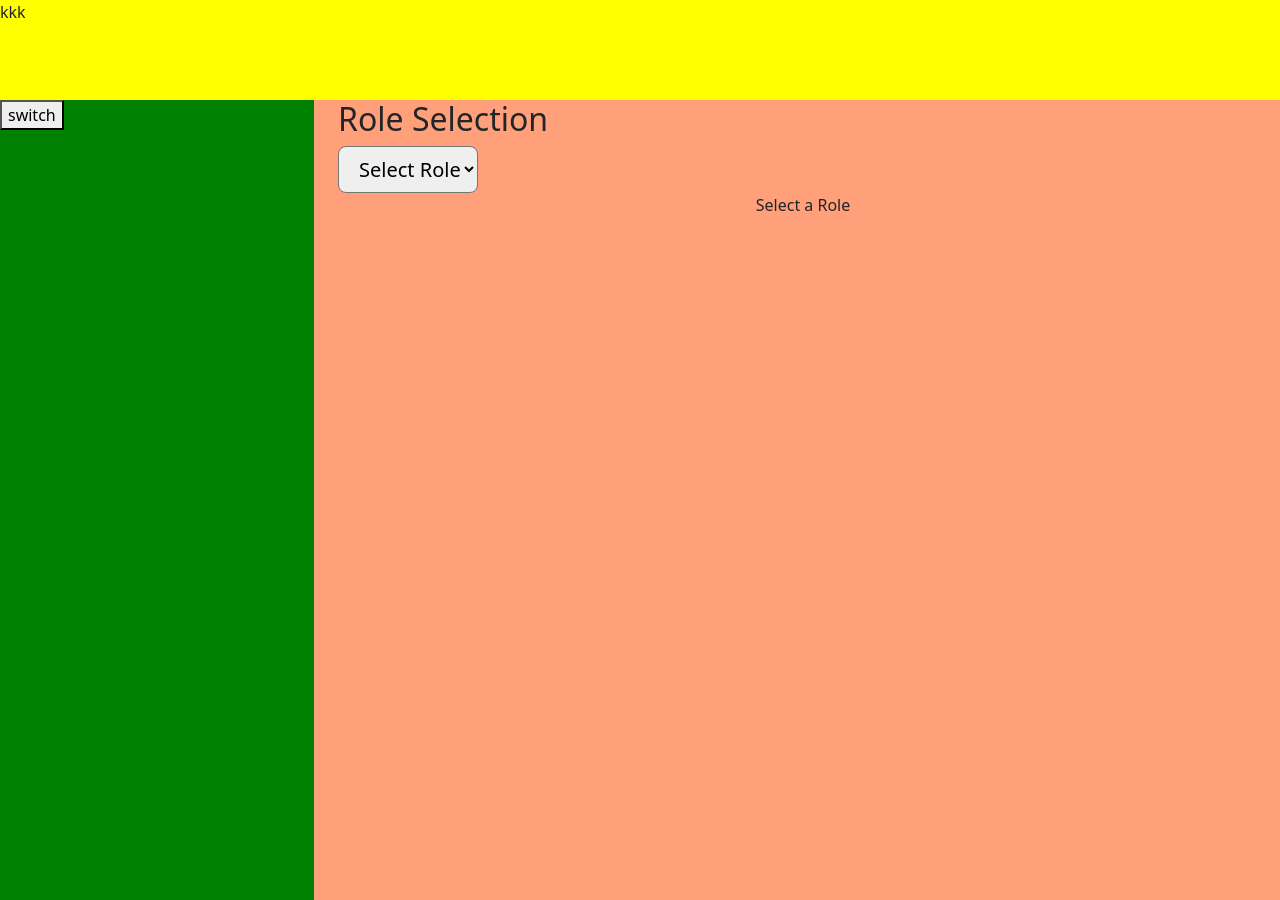
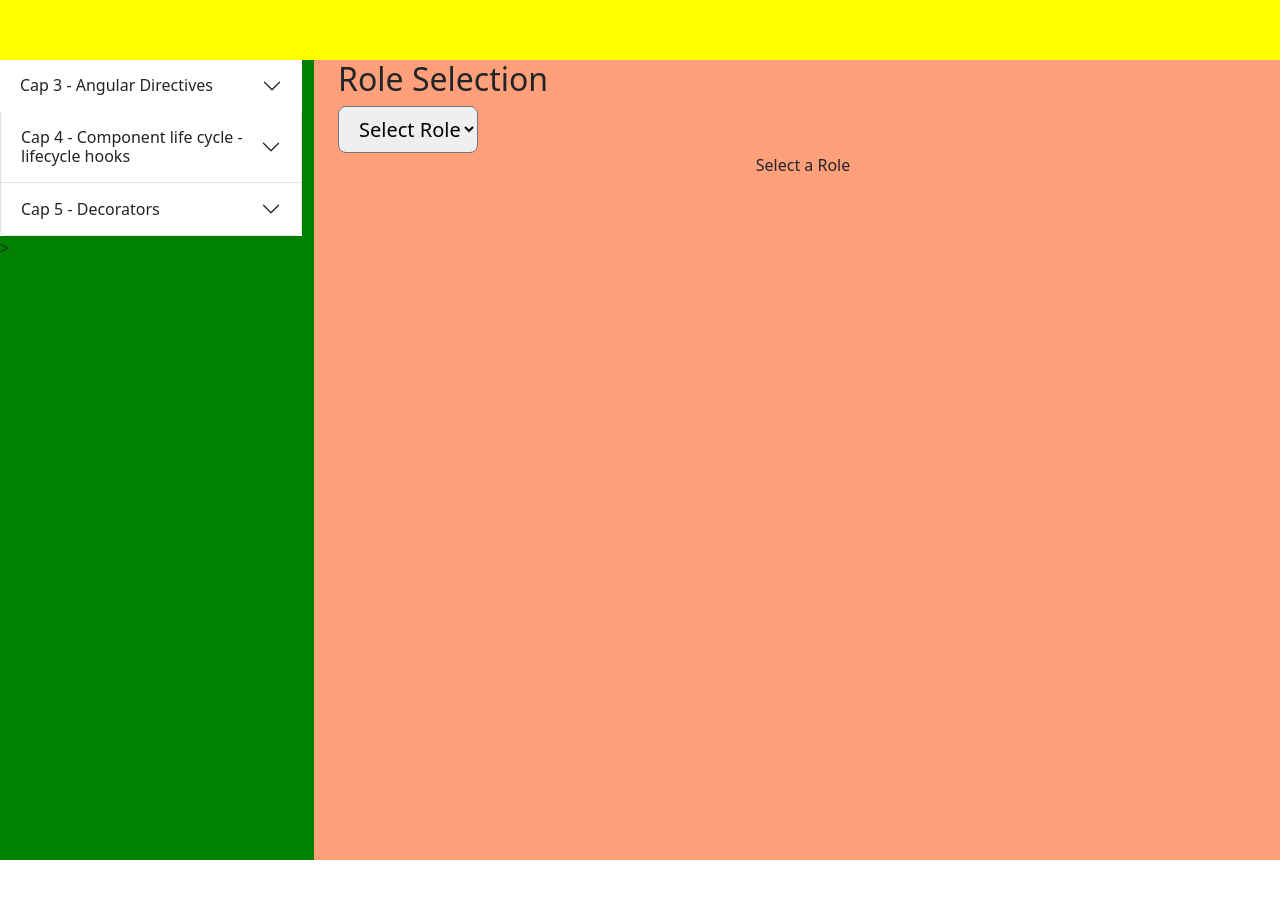
Before and after one commit to paolopci/Tutor_Angular17, an Angular app: page /switch in a window 1280 px wide. After the commit the page ends 860 px from the top, so only its background shows below. Built offline with nearby package versions, Linux system fonts and the light colour scheme.

Commit message:
implement Carousel in app.component.html

```diff
--- a/src/app/app.component.html
+++ b/src/app/app.component.html
@@ -1,10 +1,8 @@
 <div class="" >
-  <div  class="col"  style="background-color: yellow;height: 100px;">kkk</div>
+  <div  class="col"  style="background-color: yellow;height: 60px;"></div>
   <div class="row">
     <div class="col-3" style="background-color: green;height: 800px;">
-
-     <button [routerLink]="['/switch']">switch</button>
-
+      <app-carousel></app-carousel>>
     </div>
     <div class="col-9" style="background-color: lightsalmon;">
       <router-outlet></router-outlet>
--- a/src/app/app.component.ts
+++ b/src/app/app.component.ts
@@ -6,6 +6,9 @@ import { Component, signal } from '@angular/core';
   styleUrl: './app.component.css'
 })
 export class AppComponent {
+
+
+
   title = 'myHoldApp17';
 
   employeeRole: string = '';
--- a/src/app/app.module.ts
+++ b/src/app/app.module.ts
@@ -5,11 +5,13 @@ import { AppRoutingModule } from './app-routing.module';
 import { AppComponent } from './app.component';
 import {FormsModule} from "@angular/forms";
 import { SwitchComponent } from './switch/switch.component';
+import { CarouselComponent } from './carousel/carousel.component';
 
 @NgModule({
   declarations: [
     AppComponent,
-    SwitchComponent
+    SwitchComponent,
+    CarouselComponent
   ],
   imports: [
     BrowserModule,
--- /dev/null
+++ b/src/app/carousel/carousel.component.html
@@ -0,0 +1,41 @@
+<div class="accordion accordion-flush" id="accordionFlushExample">
+    <div class="accordion-item">
+        <h2 class="accordion-header">
+            <button class="accordion-button collapsed" type="button" data-bs-toggle="collapse"
+                data-bs-target="#flush-collapseOne" aria-expanded="false" aria-controls="flush-collapseOne">
+                Cap 3 - Angular Directives
+            </button>
+        </h2>
+        <div id="flush-collapseOne" class="accordion-collapse collapse" data-bs-parent="#accordionFlushExample">
+            <div class="accordion-body">
+                <p><a href="#" class="link-underline-primary" [routerLink]="['/']">root</a></p>
+                <p><a href="#" class="link-underline-primary" [routerLink]="['/switch']">Switch</a></p>
+            </div>
+        </div>
+        <div class="accordion-item">
+            <h2 class="accordion-header">
+                <button class="accordion-button collapsed" type="button" data-bs-toggle="collapse"
+                    data-bs-target="#flush-collapseTwo" aria-expanded="false" aria-controls="flush-collapseTwo">
+                    Cap 4 - Component life cycle - lifecycle hooks
+                </button>
+            </h2>
+            <div id="flush-collapseTwo" class="accordion-collapse collapse" data-bs-parent="#accordionFlushExample">
+                <div class="accordion-body">
+                    <p><a href="#" class="link-underline-primary" [routerLink]="['/']">root</a></p>
+                </div>
+            </div>
+        </div>
+        <div class="accordion-item">
+            <h2 class="accordion-header">
+                <button class="accordion-button collapsed" type="button" data-bs-toggle="collapse"
+                    data-bs-target="#flush-collapseThree" aria-expanded="false" aria-controls="flush-collapseThree">
+                   Cap 5 - Decorators
+                </button>
+            </h2>
+            <div id="flush-collapseThree" class="accordion-collapse collapse" data-bs-parent="#accordionFlushExample">
+                <div class="accordion-body">
+                    <p><a href="#" class="link-underline-primary" [routerLink]="['/']">root</a></p>
+                </div>
+            </div>
+        </div>
+    </div>
--- a/src/app/switch/switch.component.ts
+++ b/src/app/switch/switch.component.ts
@@ -20,7 +20,7 @@ export class SwitchComponent {
     { id: 6, name: 'EmployeeF', role: 'Analyst' },
     { id: 7, name: 'EmployeeG', role: 'Developer' },
     { id: 8, name: 'EmployeeH', role: 'Analyst' },
-    { id: 8, name: 'EmployeeI', role: 'HR' },
+    { id: 9, name: 'EmployeeI', role: 'HR' },
   ]);
 }
 
--- a/src/index.html
+++ b/src/index.html
@@ -6,8 +6,10 @@
   <base href="/">
   <meta name="viewport" content="width=device-width, initial-scale=1">
   <link rel="icon" type="image/x-icon" href="favicon.ico">
+  <link href="https://cdn.jsdelivr.net/npm/bootstrap@5.3.3/dist/css/bootstrap.min.css" rel="stylesheet" integrity="sha384-QWTKZyjpPEjISv5WaRU9OFeRpok6YctnYmDr5pNlyT2bRjXh0JMhjY6hW+ALEwIH" crossorigin="anonymous">
 </head>
 <body>
   <app-root></app-root>
+  <script src="https://cdn.jsdelivr.net/npm/bootstrap@5.3.3/dist/js/bootstrap.bundle.min.js" integrity="sha384-YvpcrYf0tY3lHB60NNkmXc5s9fDVZLESaAA55NDzOxhy9GkcIdslK1eN7N6jIeHz" crossorigin="anonymous"></script>
 </body>
 </html>
```
Also changed, not shown: src/app/carousel/carousel.component.ts (added, +10 -0 lines), src/app/carousel/carousel.component.css (added).
